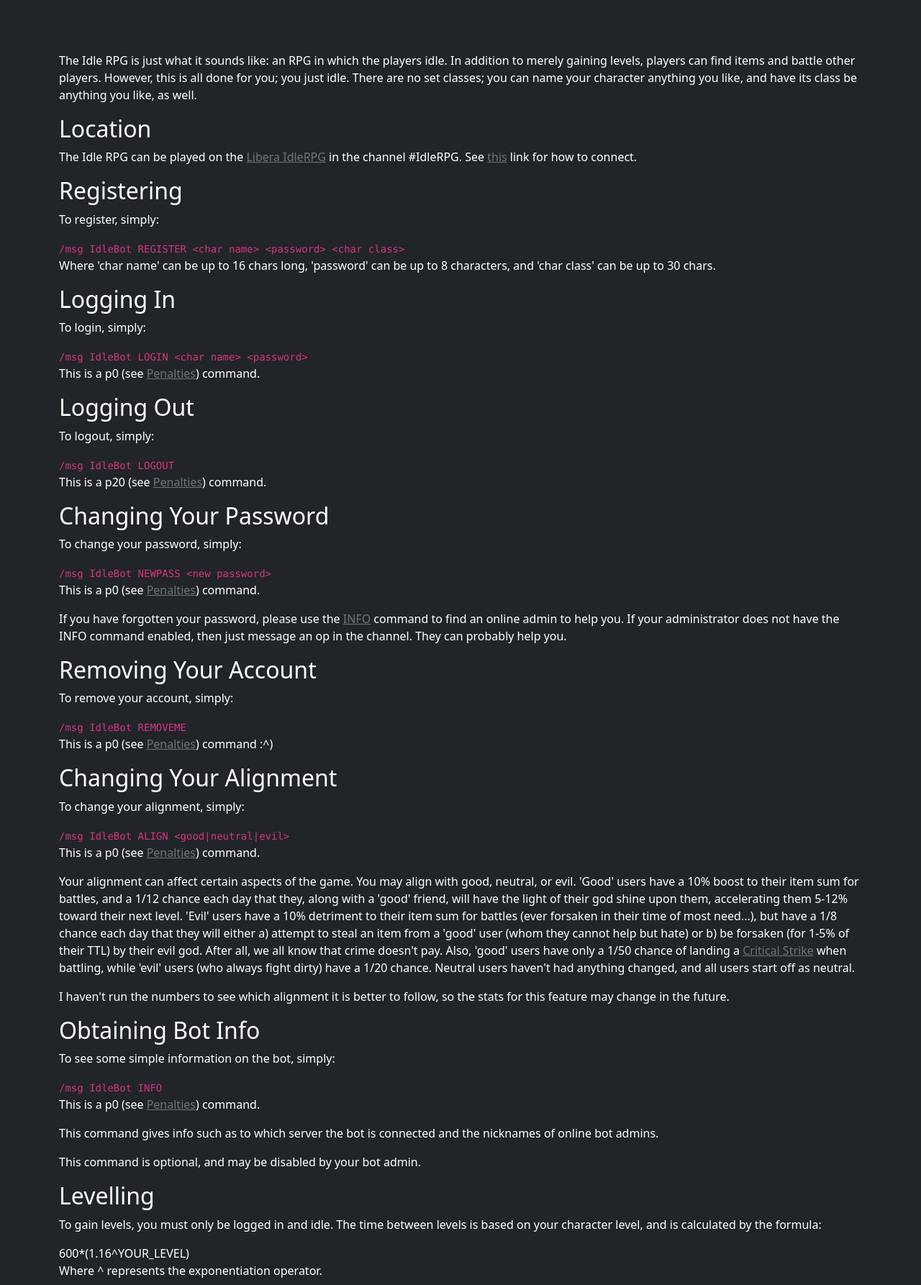
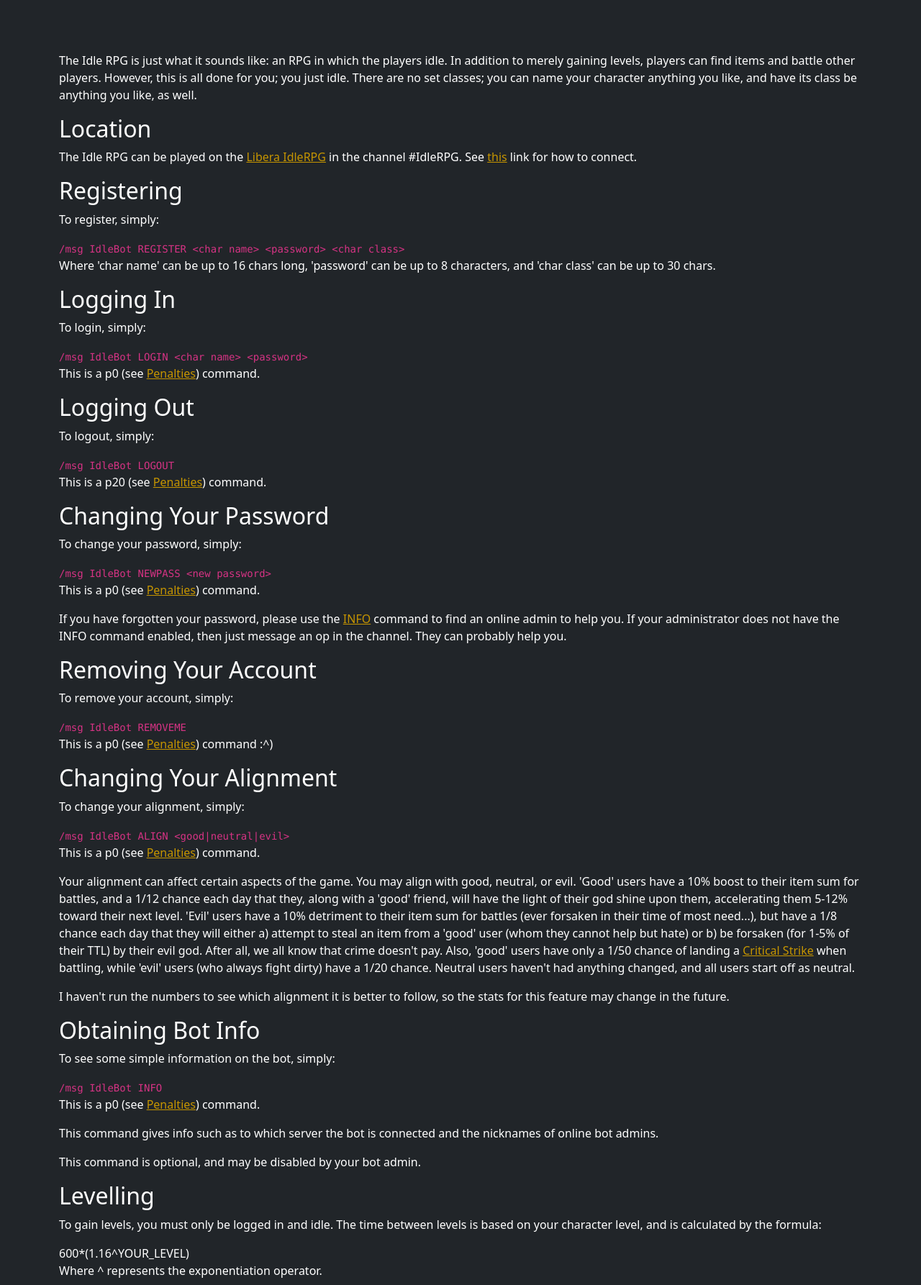
Before and after one commit to adamus1red/idlerpg-site, a PHP site: page / in a window 1280 px wide. Shown: the part 73-1859 px from the top of the page at 72% size. Run offline with PHP 8.4, Linux system fonts and the light colour scheme; data that the repository does not hold is empty.

Commit message:
Clean up some code and modify style to be closer to original

```diff
--- a/src/config.php
+++ b/src/config.php
@@ -39,7 +39,7 @@ $net_name="Libera IdleRPG";
 $BASEURL="/";
 
 // Additoinal pages to show in the header. Pages must be located under $BASEURL
-$site_pages= array(
+$site_pages = array(
     'Contact'=>"contact.php"
 ) ;
 
--- a/src/footer.php
+++ b/src/footer.php
@@ -9,14 +9,13 @@
                 if(isset($irpg_hitsdb) && file_exists($irpg_hitsdb)) {
                     $hitsdb=$irpg_hitsdb;
                 }
+                $hits = file($hitsdb);
                 $fp = fopen($hitsdb, "w");
-                $hits = file($hitsdb);
                 $thispage = explode("/",$_SERVER['PHP_SELF']);
                 $thispage = array_pop($thispage);
                 if ($fp == false) {
                     echo "Error: could not open file hits.db.";
                 }
-                $found=0;
                 foreach ($hits as $line) {
                     list($page,$numhits,$date) = explode("\t",trim($line));
                     if ($page == $thispage) {
--- a/src/header.php
+++ b/src/header.php
@@ -24,6 +24,16 @@
 
         li.offline {
             color: #c0c0c0;
+        }
+
+        li.online {
+            font-weight: bold;
+        }
+        a {
+            color: #C69500;
+        }
+        a.offline {
+            color: #707070;
         }
 
         /*.container {
@@ -70,7 +80,7 @@
                             <li class="nav-item">
                                 <a class="nav-link text-white <?php if ($BASEURL . $value == $_SERVER['PHP_SELF']) {
                                                                     echo " active";
-                                                                } ?>" href="<?php echo $BASEURL.$value; ?>"><? echo $key; ?></a>
+                                                                } ?>" href="<?php echo $BASEURL . $value; ?>"><? echo $key; ?></a>
                             </li>
                     <?
                         }
--- a/src/index.php
+++ b/src/index.php
@@ -12,8 +12,8 @@
     <h2>Location</h2>
     <p>
       The Idle RPG can be played on the
-      <a class="link-secondary" href="<?php echo $net_url; ?>"><?php echo $net_name;?></a> in the
-      channel <?php echo $irpg_chan; ?>. See <a class="link-secondary" href="<?php echo $net_serverurl; ?>">this</a>
+      <a class="link-irpg" hrefhref="<?php echo $net_url; ?>"><?php echo $net_name;?></a> in the
+      channel <?php echo $irpg_chan; ?>. See <a class="link-irpg" hrefhref="<?php echo $net_serverurl; ?>">this</a>
       link for how to connect.
     </p>
 
@@ -39,7 +39,7 @@
           /msg <?php echo $irpg_bot;?> LOGIN &lt;char name&gt; &lt;password&gt;
         </code>
 
-      <p>This is a p0 (see <a class="link-secondary" href="#penalties">Penalties</a>) command.</p>
+      <p>This is a p0 (see <a class="link-irpg" hrefhref="#penalties">Penalties</a>) command.</p>
 
 
     <h2>Logging Out</h2>
@@ -50,7 +50,7 @@
           /msg <?php echo $irpg_bot;?> LOGOUT
         </code>
 
-      <p>This is a p20 (see <a class="link-secondary" href="#penalties">Penalties</a>) command.</p>
+      <p>This is a p20 (see <a class="link-irpg" hrefhref="#penalties">Penalties</a>) command.</p>
 
 
     <h2>Changing Your Password</h2>
@@ -61,8 +61,8 @@
           /msg <?php echo $irpg_bot;?> NEWPASS &lt;new password&gt;
         </code>
 
-      <p>This is a p0 (see <a class="link-secondary" href="#penalties">Penalties</a>) command.</p>
-      <p>If you have forgotten your password, please use the <a class="link-secondary" href="#info">
+      <p>This is a p0 (see <a class="link-irpg" hrefhref="#penalties">Penalties</a>) command.</p>
+      <p>If you have forgotten your password, please use the <a class="link-irpg" hrefhref="#info">
       INFO</a> command to find an online admin to help you. If your
       administrator does not have the INFO command enabled, then just message
       an op in the channel. They can probably help you.</p>
@@ -76,7 +76,7 @@
           /msg <?php echo $irpg_bot;?> REMOVEME
         </code>
 
-      <p>This is a p0 (see <a class="link-secondary" href="#penalties">Penalties</a>) command :^)</p>
+      <p>This is a p0 (see <a class="link-irpg" hrefhref="#penalties">Penalties</a>) command :^)</p>
 
 
     <h2>Changing Your Alignment</h2>
@@ -87,7 +87,7 @@
           /msg <?php echo $irpg_bot;?> ALIGN &lt;good|neutral|evil&gt;
         </code>
 
-      <p>This is a p0 (see <a class="link-secondary" href="#penalties">Penalties</a>) command.</p>
+      <p>This is a p0 (see <a class="link-irpg" hrefhref="#penalties">Penalties</a>) command.</p>
       <p>Your alignment can affect certain aspects of the game. You may align
       with good, neutral, or evil. 'Good' users have a 10% boost to their item
       sum for battles, and a 1/12 chance each day that they, along with a
@@ -98,7 +98,7 @@
       attempt to steal an item from a 'good' user (whom they cannot help but
       hate) or b) be forsaken (for 1-5% of their TTL) by their evil god. After
       all, we all know that crime doesn't pay. Also, 'good' users have only a
-      1/50 chance of landing a <a class="link-secondary" href="#critstrike">Critical Strike</a> when
+      1/50 chance of landing a <a class="link-irpg" hrefhref="#critstrike">Critical Strike</a> when
       battling, while 'evil' users (who always fight dirty) have a 1/20
       chance. Neutral users haven't had anything changed, and all users start
       off as neutral.</p>
@@ -114,7 +114,7 @@
           /msg <?php echo $irpg_bot;?> INFO
         </code>
 
-      <p>This is a p0 (see <a class="link-secondary" href="#penalties">Penalties</a>) command.</p>
+      <p>This is a p0 (see <a class="link-irpg" hrefhref="#penalties">Penalties</a>) command.</p>
       <p>This command gives info such as to which server the bot is connected
       and the nicknames of online bot admins.</p>
       <p>This command is optional, and may be disabled by your bot admin.</p>
@@ -148,7 +148,7 @@
           /msg <?php echo $irpg_bot;?> QUEST
         </code>
 
-      <p>This is a p0 (see <a class="link-secondary" href="#penalties">Penalties</a>) command.</p>
+      <p>This is a p0 (see <a class="link-irpg" hrefhref="#penalties">Penalties</a>) command.</p>
 
 
     <h2>Checking Your Online Status</h2>
@@ -159,7 +159,7 @@
           /msg <?php echo $irpg_bot;?> WHOAMI
         </code>
 
-      <p>This is a p0 (see <a class="link-secondary" href="#penalties">Penalties</a>) command.</p>
+      <p>This is a p0 (see <a class="link-irpg" hrefhref="#penalties">Penalties</a>) command.</p>
 
 
     <a name="penalties"></a><h2>Penalties</h2>
@@ -212,7 +212,7 @@
     <h2>Items</h2>
 
       <p>Each time you level, you find an item. You can find an item as
-      high as 1.5*YOUR_LEVEL (unless you find a <a class="link-secondary" href="#uniqueitems">
+      high as 1.5*YOUR_LEVEL (unless you find a <a class="link-irpg" hrefhref="#uniqueitems">
       unique item</a>). There are 10 types of items: rings,
       amulets, charms, weapons, helms, tunics, gloves, leggings,
       shields, and boots. You can find one of each type. When you find
@@ -221,7 +221,7 @@
       3.0, there is an optional, p0 STATUS command that your admin may have
       enabled, but you cannot see which items you have over IRC (only your
       total item sum). You can, however, see which items you have on the web
-      <a class="link-secondary" href="players.php">here</a>.</p>
+      <a class="link-irpg" hrefhref="players.php">here</a>.</p>
 
       <p>As you may guess, you have a higher chance of rolling an item of a
       lower value than you do of rolling one of a higher value level. The exact
@@ -265,7 +265,7 @@
 
       <p>This means that you lose no less than 7% from your next time to level.
       If you win, your opponent is not penalized any time, unless you land a
-      <a class="link-secondary" href="#critstrike">Critical Strike</a>.</p>
+      <a class="link-irpg" hrefhref="#critstrike">Critical Strike</a>.</p>
 
       <p>If you lose, you will be penalized time. The penalty is calculated
       using the formula:</p>
@@ -290,10 +290,10 @@
       area in which players may walk. If you encounter another player on the
       grid, you have a 1 / (NUMBER_OF_ONLINE_PLAYERS) chance to battle them.
       Battle awards are calculated using the above formulae. More information
-      on the grid system is available <a class="link-secondary" href="#grid">here</a>.</p>
+      on the grid system is available <a class="link-irpg" hrefhref="#grid">here</a>.</p>
 
       <p>Also as of version 3.0, a successful battle may result an item being
-      <a class="link-secondary" href="#stealing">stolen</a>.</p>
+      <a class="link-irpg" hrefhref="#stealing">stolen</a>.</p>
 
 
     <a name="uniqueitems"></a><h2>Unique Items</h2>
@@ -427,7 +427,7 @@
       quest's end). To complete a quest, no user can be penalized until the
       quest's end. As of v3.0, there are two kinds of quests: grid-based quests
       and time-based quests. Time-based quests last a random time between 12 and
-      24 hours. Grid-based quests are based on the <a class="link-secondary" href="#grid">grid
+      24 hours. Grid-based quests are based on the <a class="link-irpg" hrefhref="#grid">grid
       system</a> and do not have a set time to completion. Rather, the questers
       must reach certain points on the map for their quest to be complete. If
       the quest is not completed, ALL online users are penalized a p15 as
@@ -471,7 +471,7 @@
         emad, inkblot(!), schmolli, mikegrb, mumkin, sean, Minhiriath,
         and Dan, I give many thanks. Unfortunately, this list has grown too
         large to maintain. More user contributions can be seen in the
-        <a class="link-secondary" href="http://idlerpg.net/ChangeLog.txt">ChangeLog</a>.
+        <a class="link-irpg" hrefhref="http://idlerpg.net/ChangeLog.txt">ChangeLog</a>.
       </p>
 
 
--- a/src/players.php
+++ b/src/players.php
@@ -19,7 +19,7 @@
         $next_level = duration($secs);
 
         print "    <li".(!$online?" class=\"offline\"":"")."><a".
-              (!$online?" class=\"offline\"":"").
+              (!$online?" class=\"offline\"":" class=\"online\"").
               " href=\"playerview.php?player=".urlencode($user).
               "\">".htmlentities($user).
               "</a>, the level $level $class. Next level in $next_level.</li>\n";
```
